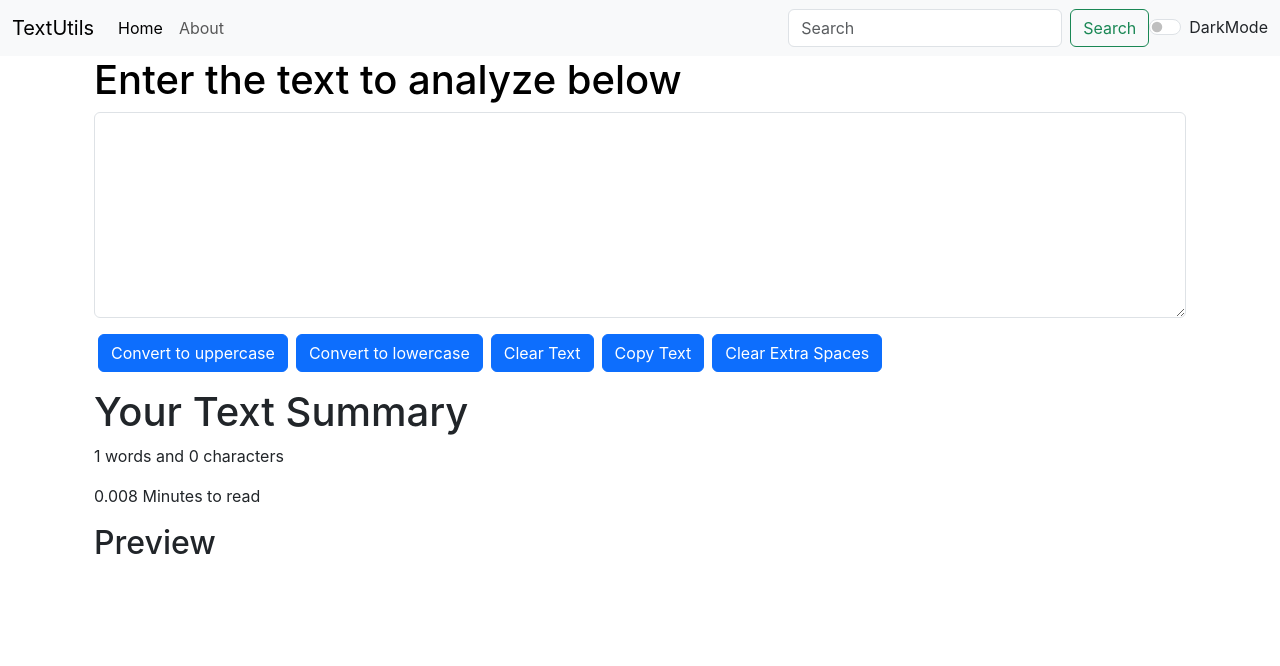
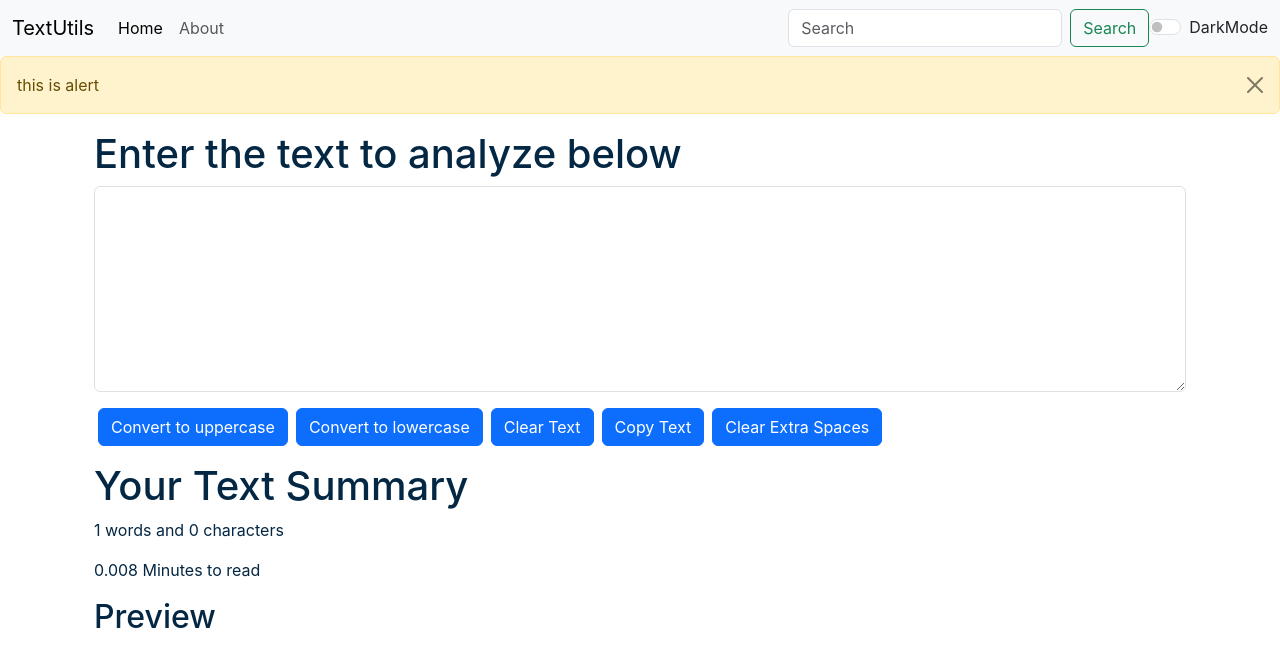
Before and after one commit to Veerupatil45/React-Tutorial, a React (Create React App) app: page / in a window 1280 px wide. Shown: the top 666 px of the page. Built offline with nearby package versions, Linux system fonts and the light colour scheme.

Commit message:
Edited dark mode

```diff
--- a/src/App.js
+++ b/src/App.js
@@ -4,6 +4,7 @@ import './App.css';
 // import About from './components/About';
 import Navbar from './components/Navbar';
 import TextForm from './components/TextForm';
+import Alert from './components/Alert';
 
 function App() {
   const [mode, setMode]=useState('light');
@@ -20,6 +21,7 @@ function App() {
     <>
 
    <Navbar title="TextUtils" mode={mode} toggleMode={toggleMode}/>
+   <Alert alert="this is alert"/>
    <div className='container'>
     <TextForm heading="Enter the text to analyze below" ></TextForm>
    {/* <About/> */}
--- /dev/null
+++ b/src/components/Alert.js
@@ -0,0 +1,10 @@
+import React from 'react'
+
+export default function Alert(props) {
+  return (
+    <div className="alert alert-warning alert-dismissible fade show" role="alert">
+       {props.alert}
+    <button type="button" className="btn-close" data-bs-dismiss="alert" aria-label="Close"></button>
+</div>
+  )
+}
--- a/src/components/TextForm.js
+++ b/src/components/TextForm.js
@@ -41,14 +41,11 @@ export default function TextForm(props) {
 
   return (
     <>
-    <div className='container' style={{color:props.mode==='dark'?'white':'black'}}>
+    <div className="container" style={{color: props.mode==='dark'?'white':'#042743'}}>
         <h1> {props.heading}</h1>
         <div className="mb-3" >
 
-            <textarea className="form-control" id="mybox" value={text} onChange={handleOnChange}  style={{
-        backgroundColor: props.mode === 'dark' ? 'grey' : 'white',
-        color: props.mode === 'dark' ? 'white' : 'black',
-      }} rows="8" ></textarea>
+        <textarea className="form-control" value={text} onChange={handleOnChange} style={{backgroundColor: props.mode==='dark'?'#13466e':'white', color: props.mode==='dark'?'white':'#042743'}} id="myBox" rows="8"></textarea>
         </div>
         <button className="btn btn-primary mx-1" onClick={handleUpClick}>Convert to uppercase</button>
         <button className="btn btn-primary mx-1" onClick={handleLowClick}>Convert to lowercase</button>
@@ -57,7 +54,7 @@ export default function TextForm(props) {
         <button className="btn btn-primary mx-1" onClick={handleExtraSpaces}>Clear Extra Spaces</button>
 
     </div>
-    <div className="container my-3">
+    <div className="container my-3" style={{color: props.mode==='dark'?'white':'#042743'}}>
         <h1>Your Text Summary</h1>
         <p>{text.split(" ").length} words and {text.length} characters</p>
         <p>{0.008 * text.split(" ").length} Minutes to read</p>
```
